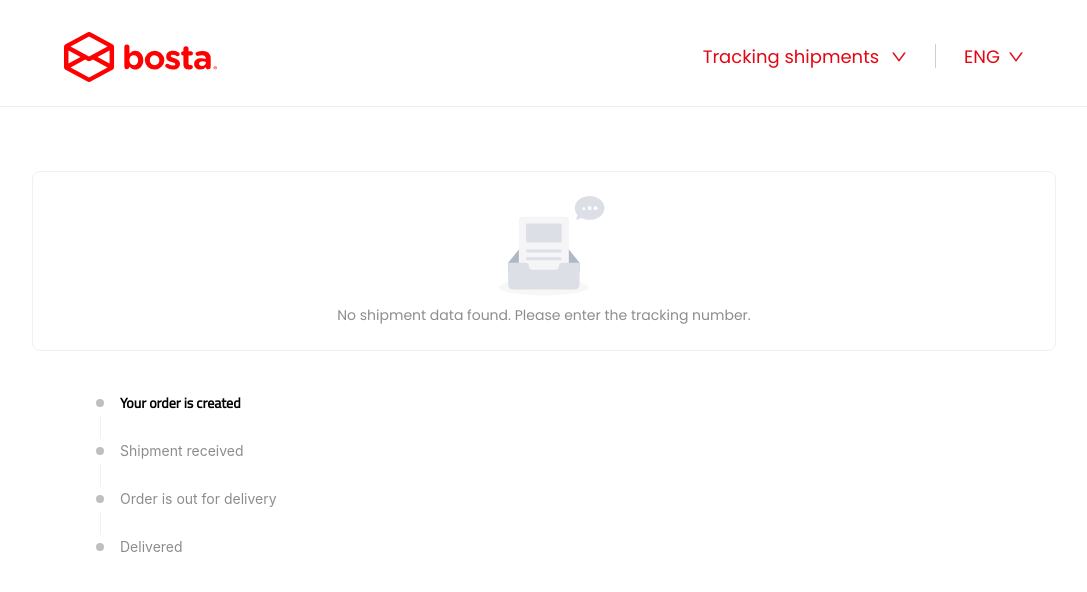
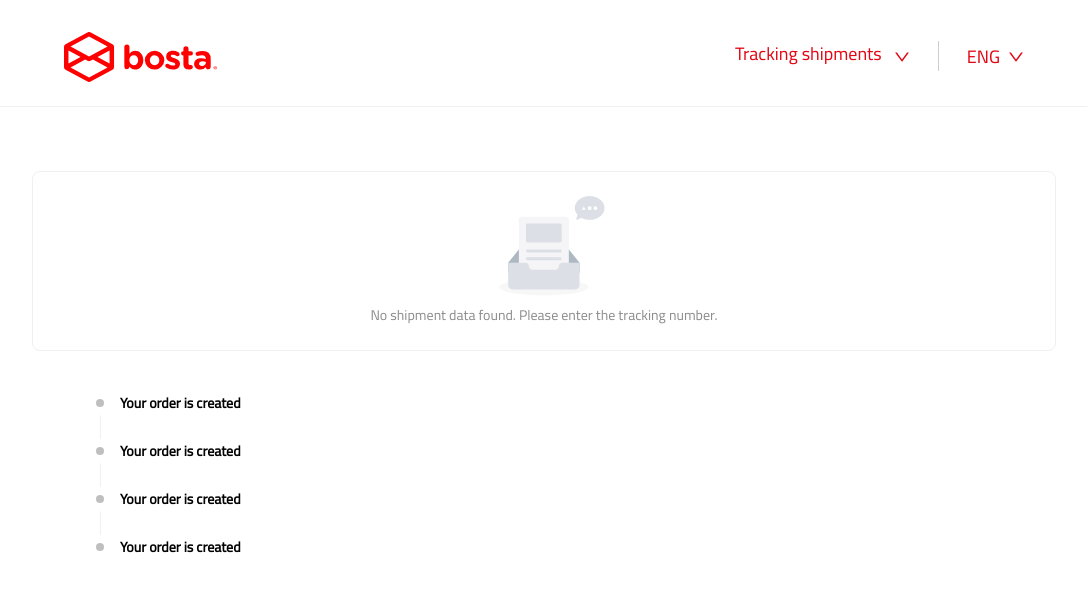
Before and after one commit to MostafaMahgoub/Bosta-Tracking-Shipping-System, a React (Create React App) app: page / in a window 1280 px wide. Shown: the top 592 px of the page, without its empty margins (96-1183 px from the left). Built offline with nearby package versions, Linux system fonts and the light colour scheme.

Commit message:
Applied font cairo to all app

```diff
--- a/src/ActivityLogs/Components/LogsProgress.js
+++ b/src/ActivityLogs/Components/LogsProgress.js
@@ -17,14 +17,14 @@ function LogsProgress() {
           title: <span className="ActivityLogHeader">Your order is created</span>,
         },
         {
-          title: "Shipment received",
+          title: <span className="ActivityLogHeader">Your order is created</span>,
         },
         {
-          title: "Order is out for delivery",
+          title: <span className="ActivityLogHeader">Your order is created</span>,
 
         },
         {
-          title: "Delivered",
+          title: <span className="ActivityLogHeader">Your order is created</span>,
 
         },
       ]}
--- a/src/Header/Components/DropdownButton.js
+++ b/src/Header/Components/DropdownButton.js
@@ -27,7 +27,7 @@ function DropdownButton() {
   return (
     <Dropdown overlay={menu} trigger={['hover']}>
       <a className="ant-dropdown-link flex ... gap-3" onClick={(e) => e.preventDefault()}>
-        <span className="text-[#e30613] text-lg font-poppins font-medium leading-6 break-words">Tracking shipments</span>
+        <span className="text-[#e30613] text-lg font-medium leading-6 break-words">Tracking shipments</span>
         <DownOutlined className='text-[#e30613]' />
       </a>
     </Dropdown>
--- a/src/Header/Components/LangButton.js
+++ b/src/Header/Components/LangButton.js
@@ -31,7 +31,7 @@ function LangButton() {
     <Dropdown className='self-center' menu={{ items }}>
       <a onClick={(e) => e.preventDefault()}>
         <Space>
-          <span className="text-[#e30613] text-lg font-poppins font-medium leading-6 break-words">{language === 'en' ? "ENG" : "AR"}</span>
+          <span className="text-[#e30613] text-lg font-medium leading-6 break-words">{language === 'en' ? "ENG" : "AR"}</span>
           <DownOutlined className='text-[#e30613]'/>
         </Space>
       </a>
--- a/src/ShippingProgress/Components/ActiveTitle.js
+++ b/src/ShippingProgress/Components/ActiveTitle.js
@@ -2,7 +2,7 @@
 
 function ActiveTitle({title}) {
     return(
-        <span className="text-[#667085] font-poppins">{title}</span>
+        <span className="text-[#667085]">{title}</span>
     )
 }
 
--- a/src/ShippingProgress/ShippingProgress.js
+++ b/src/ShippingProgress/ShippingProgress.js
@@ -15,26 +15,26 @@ function ShippingProgress() {
           <div className="flex flex-col sm:flex-row items-start sm:items-center content-center justify-around">
             <div className="flex flex-col items-start content-center gap-0">
               <ActiveTitle title={`Shipment No. ${data.TrackingNumber}`} />
-              <h4 className="font-poppins">{`${data.CurrentStatus.state}`}</h4>
+              <h4>{`${data.CurrentStatus.state}`}</h4>
             </div>
             <div className="flex flex-col items-start content-center gap-0">
               <ActiveTitle title={'Last update'} />
-              <h4 className="font-poppins">{`${data.CurrentStatus.state}`}</h4>
+              <h4>{`${data.CurrentStatus.state}`}</h4>
             </div>
             <div className="flex flex-col items-start content-center gap-0">
               <ActiveTitle title={'Provider'} />
-              <h4 className="font-poppins">{`${data.CurrentStatus.state}`}</h4>
+              <h4>{`${data.CurrentStatus.state}`}</h4>
             </div>
             <div className="flex flex-col items-start content-center gap-0">
               <ActiveTitle title={'Promised date'} />
-              <h4 className="font-poppins">{`${data.CurrentStatus.state}`}</h4>
+              <h4>{`${data.CurrentStatus.state}`}</h4>
             </div>
           </div>
           <Divider />
           <ProgressBar />
         </>
       ) : (
-        <Empty description={<span className='font-poppins'>No shipment data found. Please enter the tracking number.</span>} />
+        <Empty description={<span>No shipment data found. Please enter the tracking number.</span>} />
       )}
     </Card>
   );
--- a/src/index.css
+++ b/src/index.css
@@ -7,19 +7,17 @@
   }
 }
 
+*{
+  font-family: 'cairo' , sans-serif !important;
+}
+
 body {
   margin: 0;
-  font-family: -apple-system, BlinkMacSystemFont, 'Segoe UI', 'Roboto', 'Oxygen',
-    'Ubuntu', 'Cantarell', 'Fira Sans', 'Droid Sans', 'Helvetica Neue',
-    sans-serif;
+
   -webkit-font-smoothing: antialiased;
   -moz-osx-font-smoothing: grayscale;
 }
 
-code {
-  font-family: source-code-pro, Menlo, Monaco, Consolas, 'Courier New',
-    monospace;
-}
 
 button.ant-btn.css-dev-only-do-not-override-pr0fja.ant-btn-primary.ant-input-search-button {
   background: #e30613;
```
